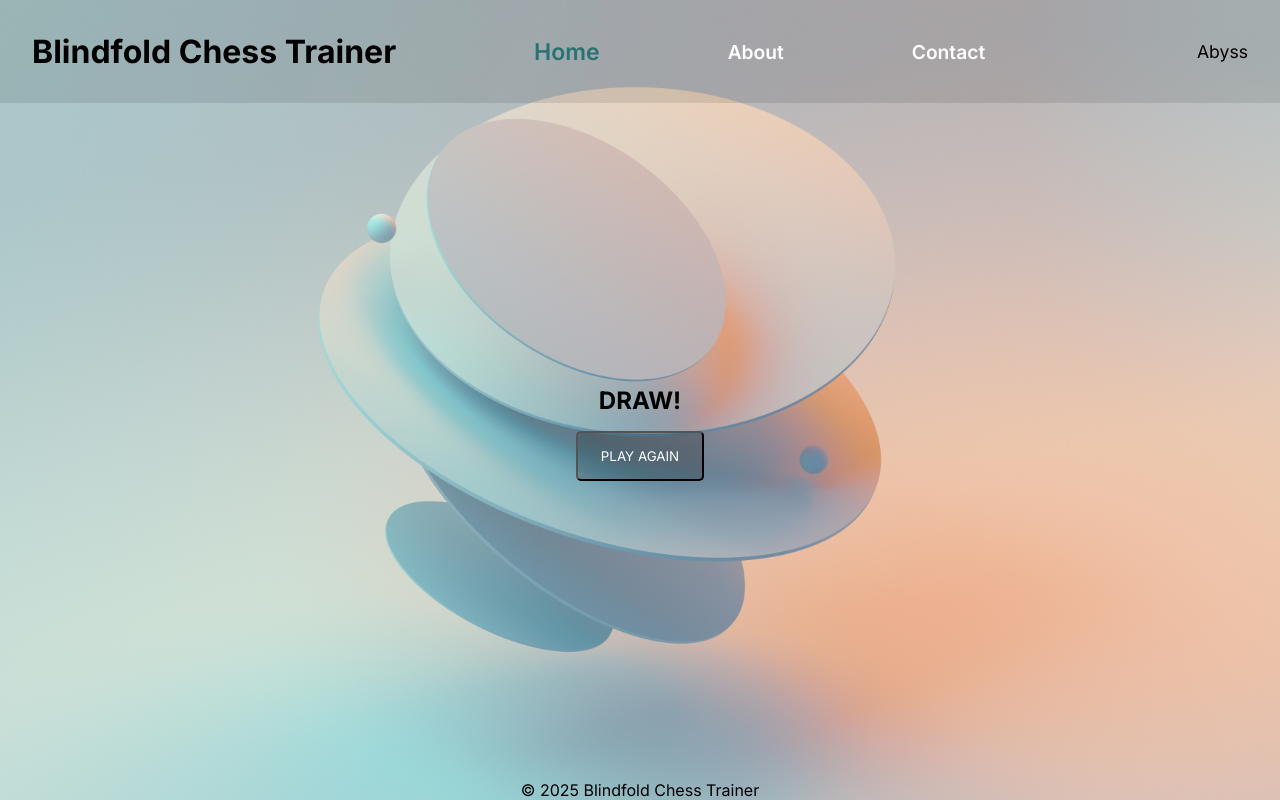
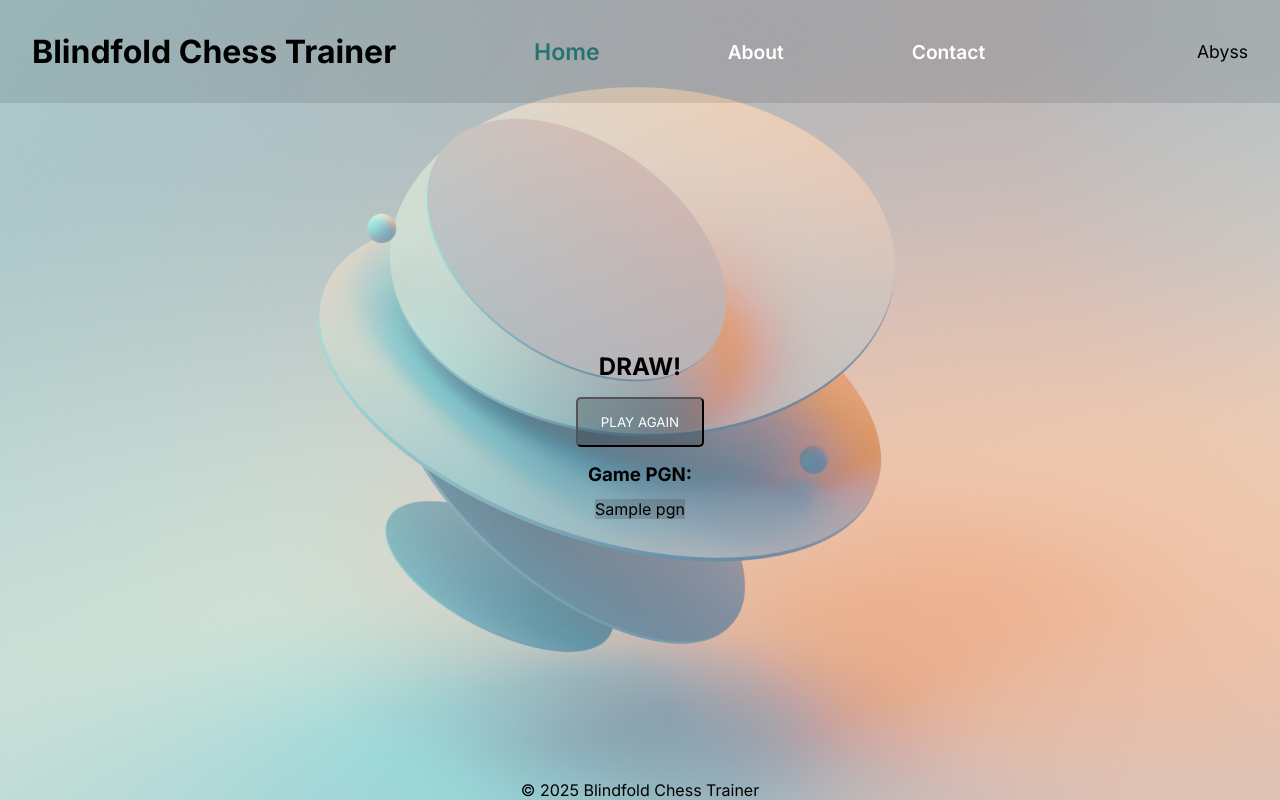
Before and after one commit to ilnurkkh/blindfold-chess-trainer, a Flask app: template templates/result.html in a window 1280 px wide. Run offline with Flask 3, Linux system fonts and the light colour scheme; the template is opened without the code that fills it: most values are stand-ins (such as "Sample title", 1, 10 or a date in 2020).

Commit message:
Added PGN

```diff
--- a/app.py
+++ b/app.py
@@ -1,10 +1,16 @@
 from flask import Flask, render_template, request, redirect
 import chess
+import chess.pgn
 
 app = Flask(__name__)
 app.config['TEMPLATES_AUTO_RELOAD'] = True
 
 board = chess.Board()
+
+def get_pgn_string():
+
+    # Returns game pgn in string format
+    return str(chess.pgn.Game.from_board(board))
 
 @app.route('/', methods=['GET', 'POST'])
 def index():
@@ -15,9 +21,13 @@ def index():
 
         if request.method == 'POST':
             # Makes the move on the board
-            move = board.parse_san(request.form.get('move'))
-            board.push(move)
-            return redirect('/')
+            try:
+                move = board.parse_san(request.form.get('move'))
+                board.push(move)
+                return redirect('/')
+            except ValueError:
+                # If the move is invalid, render the same page with an error message
+                return render_template('index.html', turn=turn, error="Invalid move. Please try again.")
 
         return render_template('index.html', turn=turn)
 
@@ -27,7 +37,7 @@ def index():
         return render_template('index.html', turn="White")
 
     # Game is over, render the result
-    return render_template('result.html', result=board.result())
+    return render_template('result.html', result=board.result(), pgn=get_pgn_string())
 
 if __name__ == '__main__':
     app.run(debug=True)
--- a/static/css/style.css
+++ b/static/css/style.css
@@ -2,7 +2,7 @@
     margin: 0;
     padding: 0;
     box-sizing: border-box;
-    /* text-align: center; */
+    text-align: center;
     font-family: "Inter", sans-serif;
     list-style: none;
     text-decoration: none;
@@ -107,6 +107,17 @@ nav ul li {
     text-transform: uppercase;
 }
 
+.error {
+    color: maroon;
+    font-weight: 600;
+    font-size: 1.5rem;
+}
+
+.pgn {
+    background-color: rgba(0, 0, 0, 0.15);
+    margin: 1vw;
+}
+
 /* footer {
     margin-top: auto;
 } */
--- a/templates/index.html
+++ b/templates/index.html
@@ -46,7 +46,13 @@
                     class="move_input" />
                 <input type="submit" value="play" class="btn" />
             </form>
+            <div class="error">
+                {% if error %}
+                    <p class="error_message">{{ error }}</p>
+                {% endif %}
+            </div>
         </div>
+
 
     </main>
 
--- a/templates/result.html
+++ b/templates/result.html
@@ -52,6 +52,10 @@
                 <input type="submit" value="Play Again" class="btn" />
             </form>
         </div>
+        <div>
+            <h3>Game PGN:</h3>
+            <div class="pgn">{{ pgn }}</div>
+        </div>
     </main>
 
     <footer class="flex-all-center">
```
